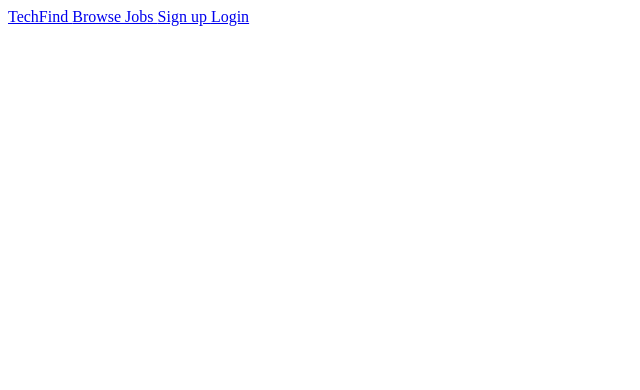
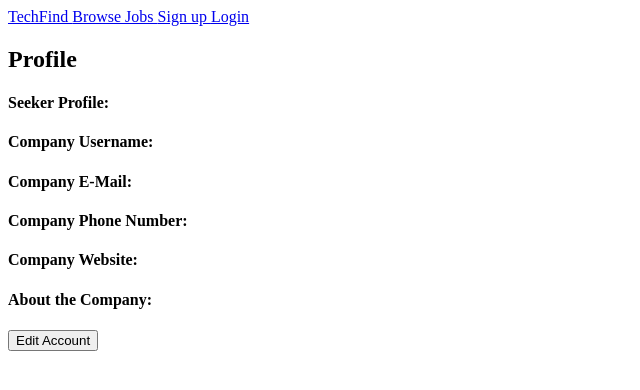
Before and after one commit to BJB-Team/TechFind-Frontend, a React (Create React App) app: page /seeker-profile in a window 1280 px wide. Shown: the top 390 px of the page, without its empty margins (0-640 px from the left). Built offline with nearby package versions, Linux system fonts and the light colour scheme; no server answers.

Commit message:
linked backend to frontend and pulled data for profile page

```diff
--- a/src/components/App.js
+++ b/src/components/App.js
@@ -9,6 +9,7 @@ import Navigation from './Navigation'
 import JobForm from './JobForm'
 import { getJobs } from '../services/jobListingService'
 import DisplayJobs from './JobList'
+import SeekerHome from './SeekerHome'
 
 const App = () => {
   /// First instance when the users enters our website there will be no logged in user
@@ -47,6 +48,7 @@ const App = () => {
             <Route path="/signup" element={<SignUp />} />
             <Route path="/create-job" element={<JobForm />} />
             <Route path="/job-listings" element={<DisplayJobs />} />
+            <Route path="/seeker-profile" element={<SeekerHome />} />
 
         </Routes>
 
--- a/src/components/Navigation.js
+++ b/src/components/Navigation.js
@@ -25,6 +25,7 @@ const Navigation = () => {
       <Link to ="/job-listings">Browse Jobs  </Link>
       {loggedInUser?
         <>
+          <Link to ="/seeker-profile">Profile  </Link>
           <Link to = "/" onClick ={ logout }>Logout</Link>
         </>
         :
--- a/src/components/SeekerHome.js
+++ b/src/components/SeekerHome.js
@@ -1,31 +1,44 @@
-import React from 'react'
+import React, { useEffect, useState } from 'react'
 import { Link } from "react-router-dom"
 import { useGlobalState } from '../utils/stateContext'
+import { seekerProfile } from '../services/authService'
+
 
 const SeekerHome = () => {
     const{ store, dispatch } = useGlobalState()
     const { loggedInUser } = store
+    const [profile, setProfile] = useState([])
+
+
+    useEffect(()=>{
+        seekerProfile()
+        .then((data)=> {
+            setProfile(data)
+            console.log(data)
+        })
+        .catch(error=> {console.log(error)})
+        },[])
 
     return (
         <div>
             <h2>Profile</h2>
-            <h4>Company Name:</h4>
-            {/* Access company name here */}
+            <h4>Seeker Profile:</h4>
+            {/* Access Seeker name here */}
 
             <h4>Company Username:</h4>
-            {/* Access company name here */}
+            {/* Access Seeker name here */}
 
             <h4>Company E-Mail:</h4>
-            {/* Access company name here */}
+            {/* Access Seeker name here */}
 
             <h4>Company Phone Number:</h4>
-            {/* Access company name here */}
+            {/* Access Seeker name here */}
 
             <h4>Company Website:</h4>
-            {/* Access company name here */}
+            {/* Access Seeker name here */}
 
             <h4>About the Company:</h4>
-            {/* Access company name here */}
+            {/* Access Seeker name here */}
 
             <Link to = "/"><button>Edit Account</button></Link>
 
--- a/src/components/SignUp.js
+++ b/src/components/SignUp.js
@@ -46,7 +46,7 @@ const SignUp = ({ history }) =>{
   function change(data){
     const filteredData = {user: {seeker_attributes:{}}}
     for (const value in data) {
-      if (value == "username" || value == "email"|| value == "password"|| value == "password_confirmation"){
+      if (value == "username" || value == "email"|| value == "password"|| value === "password_confirmation"){
         filteredData.user[value] = data[value]
       }
       else{
--- a/src/services/authService.js
+++ b/src/services/authService.js
@@ -11,3 +11,9 @@ export async function login(data){
   console.log(response)
   return response.data
 }
+
+export async function seekerProfile(){
+  const response = await techfindAPI.get("/auth/profile")
+  console.log(response)
+  return response.data
+}
```
Also changed, not shown: src/components/Login.js (line endings or trailing spaces).
